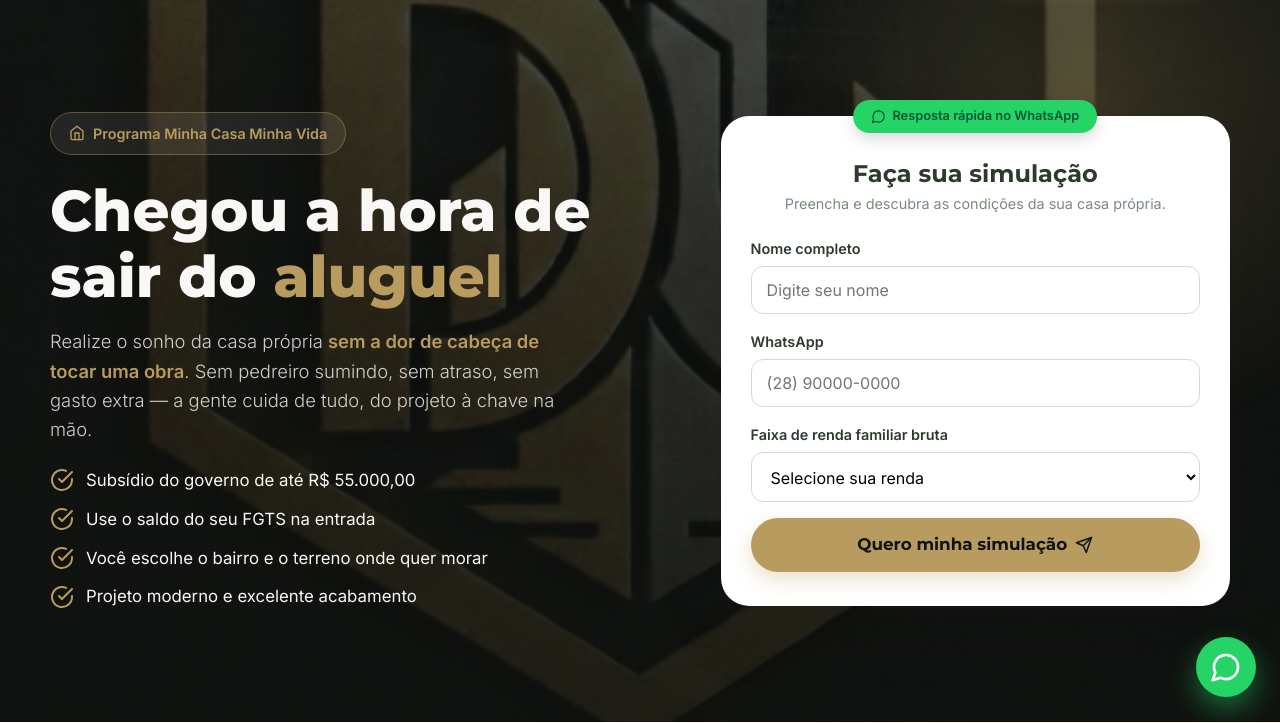
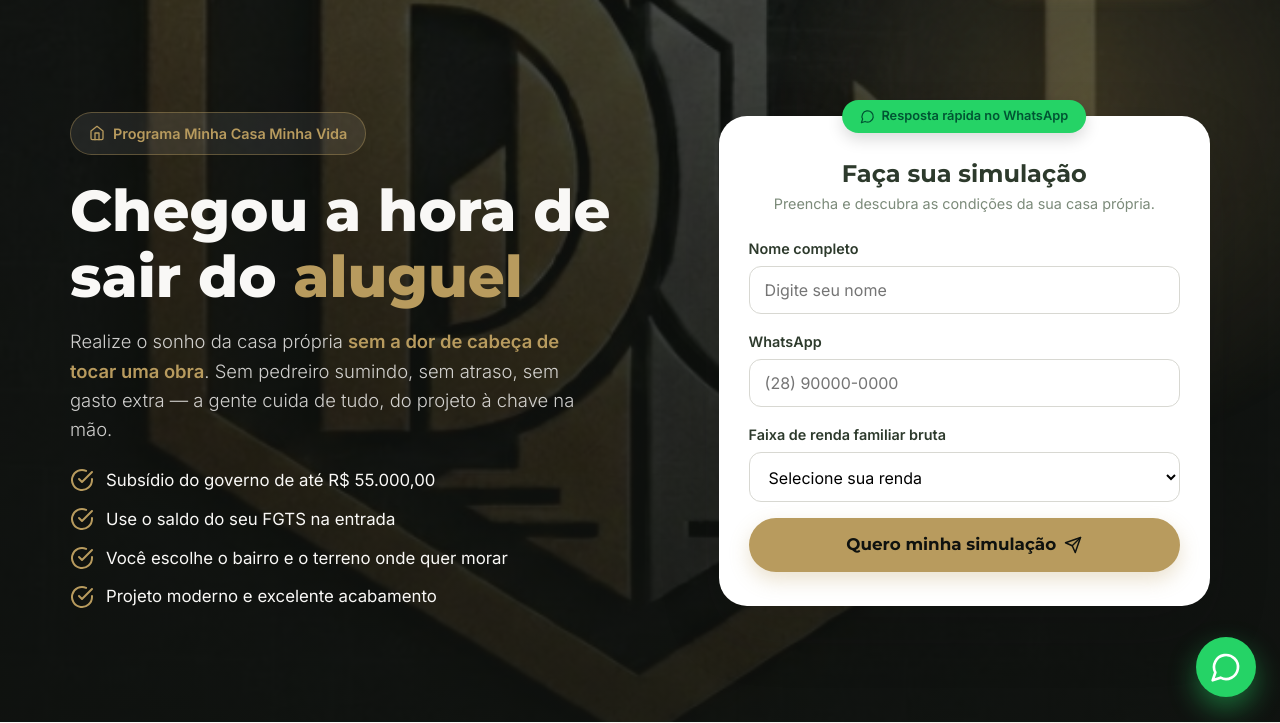
Before and after one commit to LeonanLima/d-lima-institucional, a Flask app: page / in a window 1280 px wide. Shown: the part 79-802 px from the top of the page. Run offline with Flask 3, Linux system fonts and the light colour scheme.

Commit message:
fix: alinha texto do hero com o cabecalho (respiro lateral do container)
O hero anulava o padding horizontal do container, deixando o texto 20px
mais a esquerda que o 'D'LIMA ENGENHARIA'. Agora alinhados (106px).

Co-Authored-By: Claude Opus 4.8 <noreply@anthropic.com>

```diff
--- a/static/styles.css
+++ b/static/styles.css
@@ -110,7 +110,7 @@ img { max-width: 100%; display: block; }
     min-height: calc(100vh - 78px);
     min-height: calc(100svh - 78px);
 }
-.hero__inner { width: 100%; padding: 64px 0; display: grid; grid-template-columns: 1.1fr .9fr; gap: 48px; align-items: center; }
+.hero__inner { width: 100%; padding: 64px 20px; display: grid; grid-template-columns: 1.1fr .9fr; gap: 48px; align-items: center; }
 .hero h1 { font-size: clamp(2.2rem, 5.2vw, 3.6rem); font-weight: 800; margin-bottom: 18px; }
 .hero__lead { font-size: 1.15rem; color: rgba(249,248,246,.82); max-width: 540px; margin-bottom: 22px; font-weight: 300; }
 .badge {
```
Also changed, not shown: hero-alinhado.jpeg (added).
